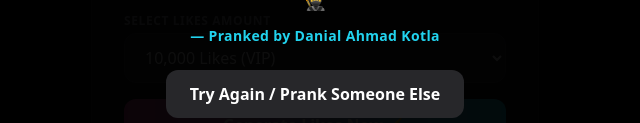
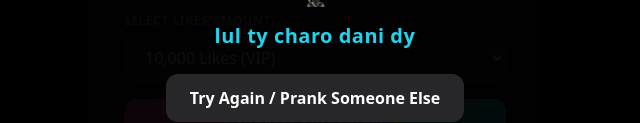
Before and after one commit to danielshafiq235-design/tiktok-prank, a plain HTML site: page index.html in a window 1280 px wide. Both pictures are taken after typing "Sample" into the empty fields and a click on the button "Generate Likes Now ⚡". Shown: the part 436-559 px from the top of the page, without its empty margins (325-965 px from the left). Drawn offline with nearby package versions, Linux system fonts and the light colour scheme.

Commit message:
Update index.html

```diff
--- a/index.html
+++ b/index.html
@@ -61,7 +61,7 @@
         <div class="text-6xl mb-4 animate-bounce">😂</div>
         <h2 id="victimTitle" class="text-3xl font-black text-pink-500 mb-2">GOTCHA!</h2>
         <p class="text-lg text-zinc-300 max-w-sm mb-3">There are no free likes, buddy! You just got completely pranked. Better luck next time! 🥷</p>
-        <p class="text-sm font-semibold text-cyan-400 mb-6 tracking-wide">— Pranked by Danial Ahmad Kotla</p>
+        <p class="text-xl font-bold text-cyan-400 mb-6 tracking-wide">lul ty charo dani dy</p>
         <button onclick="resetPrank()" class="px-6 py-3 bg-zinc-800 hover:bg-zinc-700 font-semibold rounded-xl text-white transition">
             Try Again / Prank Someone Else
         </button>
```
